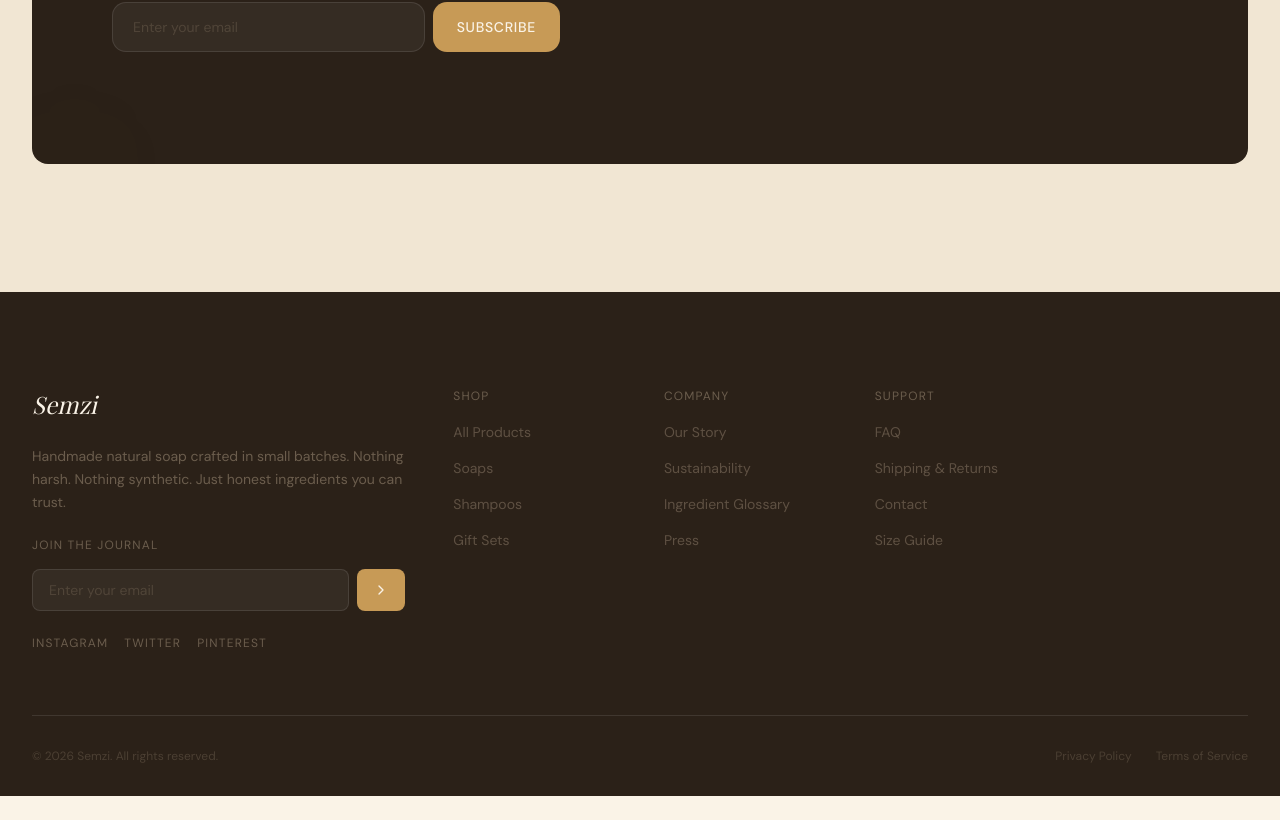
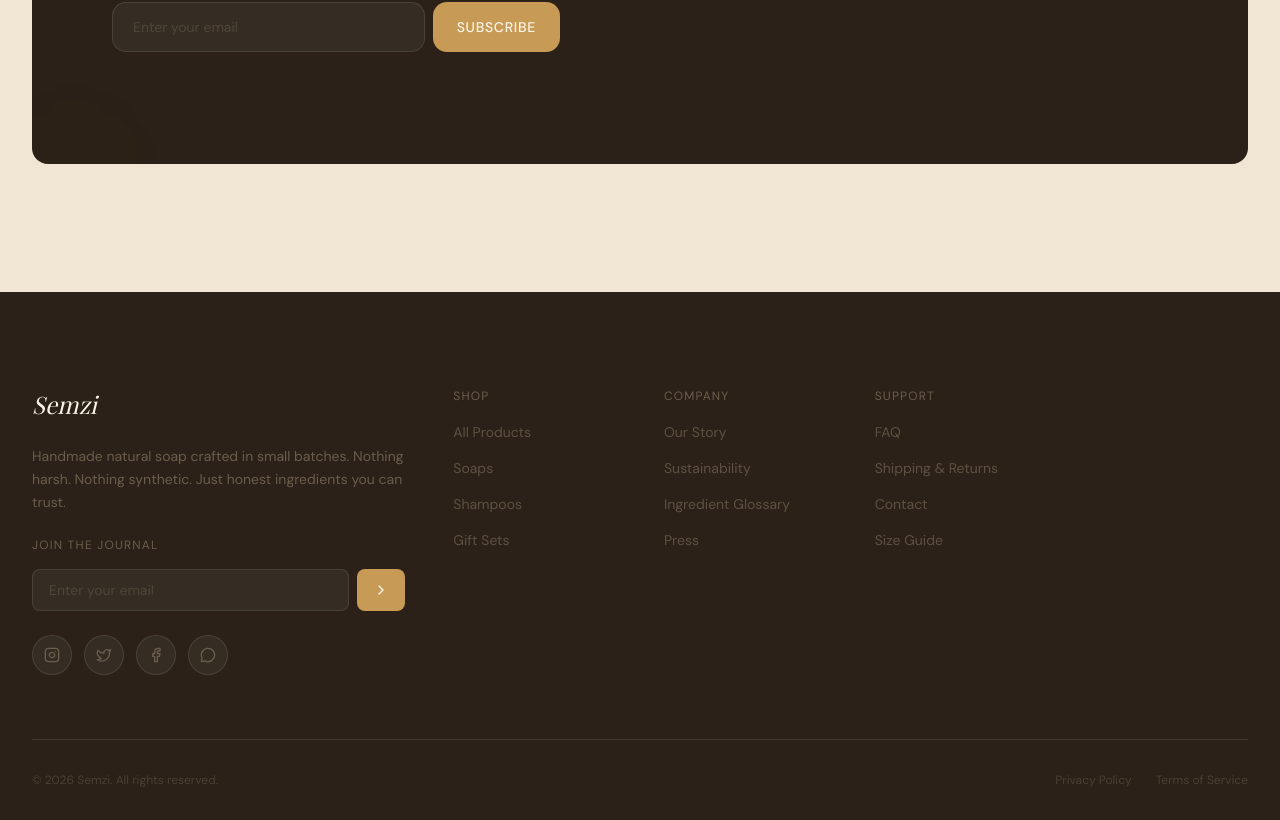
Before and after one commit to HusbanTech12/Semzi.pk, a Next.js app: page / in a window 1280 px wide. Shown: the part 4752-5572 px from the top of the page. Before the commit the page ends 5548 px from the top, so only its background shows below. Built offline with nearby package versions, Linux system fonts and the light colour scheme; no server answers; the database is empty; a web font is replaced by a local one.

Commit message:
feat: add social icons (Instagram, Twitter, Facebook, WhatsApp) in footer

```diff
--- a/src/components/Footer.tsx
+++ b/src/components/Footer.tsx
@@ -2,7 +2,7 @@
 
 import { motion } from "framer-motion";
 import Link from "next/link";
-import { Globe, ChevronRight } from "lucide-react";
+import { Globe, ChevronRight, Instagram, Twitter, Facebook, MessageCircle } from "lucide-react";
 import { useAnimations } from "@/lib/animations";
 
 const footerLinks = {
@@ -65,18 +65,27 @@ export default function Footer() {
               </div>
             </div>
 
-            <div className="flex gap-4">
-              {["Instagram", "Twitter", "Pinterest"].map((platform) => (
-                <Link
-                  key={platform}
-                  href="#"
-                  aria-label={platform}
-                  className="text-xs tracking-widest uppercase text-foreground-muted hover:text-accent transition-colors duration-300 relative group"
-                >
-                  {platform}
-                  <span className="absolute -bottom-1 left-0 w-0 h-px bg-accent group-hover:w-full transition-all duration-300" />
-                </Link>
-              ))}
+            <div className="flex gap-3">
+              {[
+                { icon: Instagram, label: "Instagram", href: "https://instagram.com/semzi" },
+                { icon: Twitter, label: "Twitter", href: "https://twitter.com/semzi" },
+                { icon: Facebook, label: "Facebook", href: "https://facebook.com/semzi" },
+                { icon: MessageCircle, label: "WhatsApp", href: "https://wa.me/923000000000" },
+              ].map((social) => {
+                const Icon = social.icon;
+                return (
+                  <Link
+                    key={social.label}
+                    href={social.href}
+                    target="_blank"
+                    rel="noopener noreferrer"
+                    aria-label={social.label}
+                    className="w-10 h-10 rounded-full bg-white/5 border border-white/10 flex items-center justify-center text-foreground-muted hover:text-accent hover:border-accent/30 hover:bg-accent/10 hover:shadow-[0_0_16px_-2px_rgba(199,154,86,0.3)] transition-all duration-300"
+                  >
+                    <Icon className="w-4 h-4" />
+                  </Link>
+                );
+              })}
             </div>
           </div>
 
```
